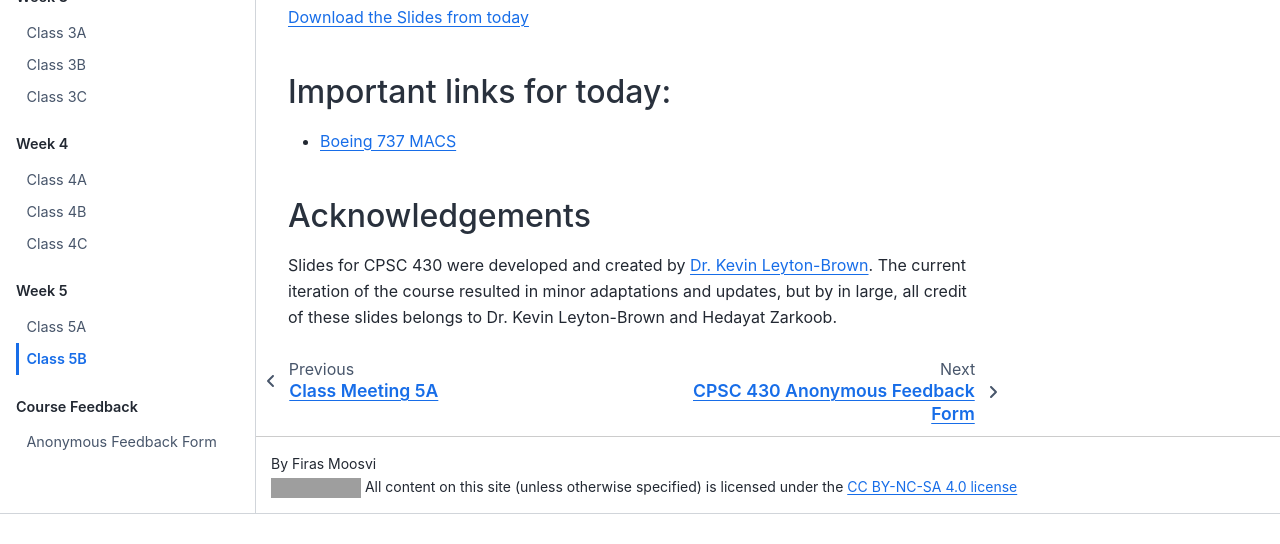
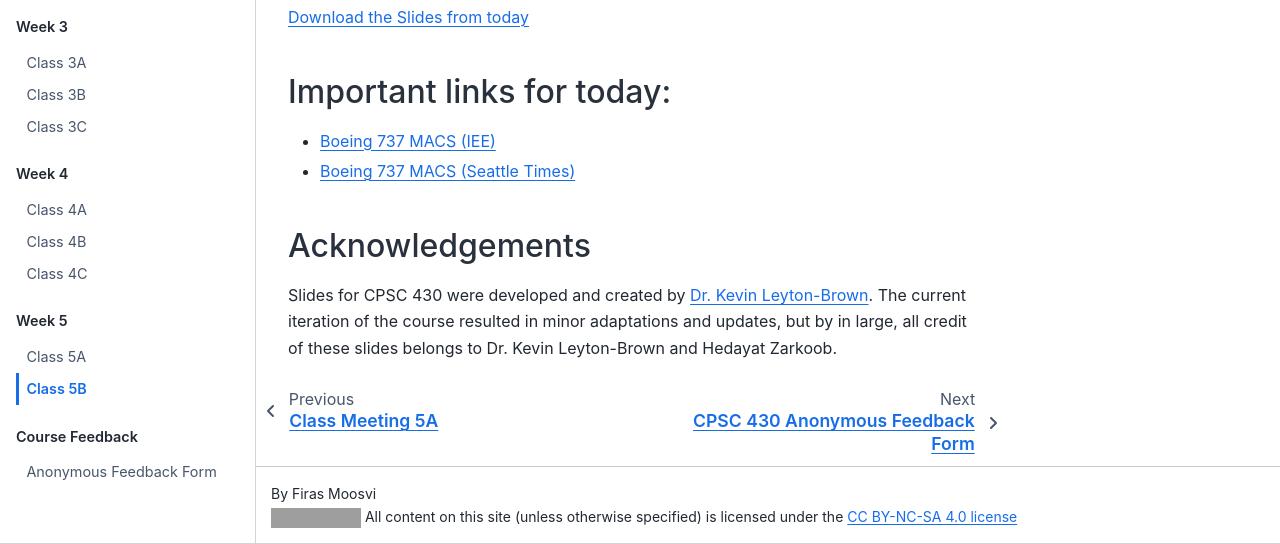
Before and after one commit to UBC-CS/cpsc430, a Jupyter Book: the page built from notes/week05/class5B.md, in a window 1280 px wide and 900 px high, scrolled down 561 px, cut to the strip 356-900 px from the top of the window. Built offline with Jupyter Book 1.0.4 settings and Sphinx 7.4.7 and the Sphinx Book theme 1.1.4, drawn with Linux system fonts in a browser that asks for light colours; before the commit the page ends 1431 px from its top, so only the background shows below that; grey boxes are pictures that could not be loaded.

Commit message:
update links

```diff
--- a/notes/week05/class5B.md
+++ b/notes/week05/class5B.md
@@ -15,8 +15,8 @@ We will leave the website open even after the course is over for a reasonable nu
 
 ## Important links for today:
 
-- [Boeing 737 MACS](https://spectrum.ieee.org/how-the-boeing-737-max-disaster-looks-to-a-software-developer)
-
+- [Boeing 737 MACS (IEE)](https://spectrum.ieee.org/how-the-boeing-737-max-disaster-looks-to-a-software-developer)
+- [Boeing 737 MACS (Seattle Times)](https://www.seattletimes.com/seattle-news/times-watchdog/the-inside-story-of-mcas-how-boeings-737-max-system-gained-power-and-lost-safeguards/)
 
 ## Acknowledgements
 
```
